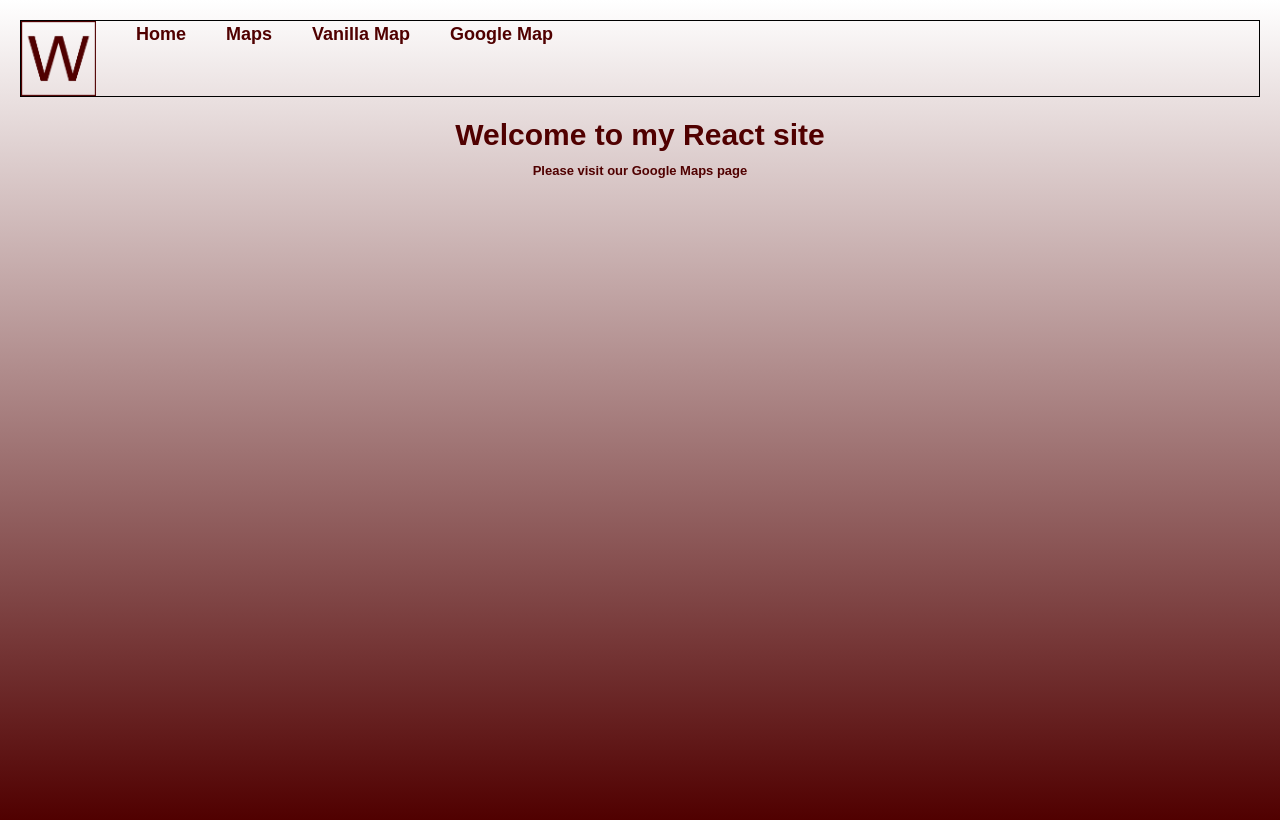
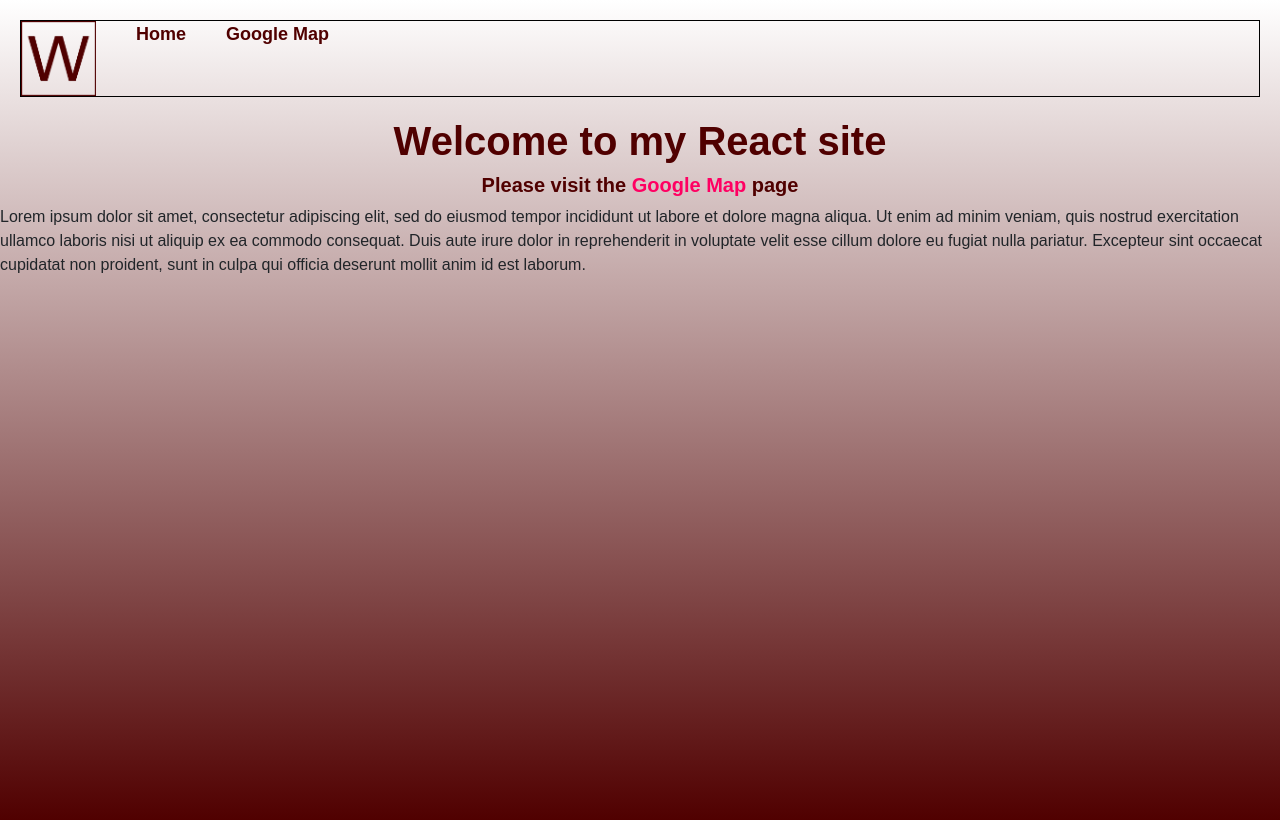
Before and after one commit to wendelljones/reacttestproject_30a, a React (Create React App) app: page / in a window 1280 px wide. Built offline with nearby package versions, Linux system fonts and the light colour scheme.

Commit message:
cleaned up nav and css structure some. needs more

```diff
--- a/src/App.js
+++ b/src/App.js
@@ -1,9 +1,6 @@
-import logo from './logo.svg';
 import './App.css';
 import { BrowserRouter as Router, Route, Routes, Link } from 'react-router-dom';
 import Homepage from './components/homepage';
-import GoogleMapFor30 from './components/maps';
-import Vanillamap from './components/vanillamap';
 import Gmap from './components/googlemap';
 
 function App() {
@@ -13,15 +10,11 @@ function App() {
       <img className="navImage" src="../images/wBrandMark_maroon_300x300.png" />
       <nav className='navLink'>
         <Link to="/">Home</Link>
-        <Link to="/maps">Maps</Link>
-        <Link to="/vanillamap">Vanilla Map</Link>
         <Link to="/googlemap">Google Map</Link>
       </nav>
       </div>
       <Routes>
         <Route path="/" element={<Homepage />} />
-        <Route path='/maps' element={<GoogleMapFor30 />} />
-        <Route path='/vanillaMap' element={<Vanillamap />} />
         <Route path='/googlemap' element={<Gmap />} />
       </Routes>
     </Router>
--- a/src/components/googlemap.js
+++ b/src/components/googlemap.js
@@ -16,9 +16,9 @@ const center = {
 const markers = [
     {
         position: { lat: 37.780079, lng: -122.420174 },
-        title: "Golden Gate Bridge",
-        info: "Famed 4,200 ft art deco suspension bridge open to car, bike & foot traffic. ",
-        image: "./images/goldenGate_300x169.jpg",
+        title: "San Francisco",
+        info: "San Francisco is a city in California, located in the northern part of the state between the Pacific Ocean and San Francisco Bay. It's the 4th largest city in California and the 17th largest in the United States, with a population of 873,965 in 2020. San Francisco is known for its unique architecture, steep hills, and the Golden Gate Bridge, and is also the economic and cultural center of the San Francisco Bay Area.",
+        image: "./images/sanFrancisco_300x200.jpg",
     },
     {
         position: { lat: 32.7767, lng: -96.7970 },
@@ -63,7 +63,7 @@ function Gmap() {
                 });
             });
         } else {
-            console.error('AdvancedMarkerElement is not available. Falling back to standard markers.');
+            console.error('I could not us AdvancedMarkerElement because React does not have an import for it');
             markers.forEach(marker => {
                 const fallbackMarker = new google.maps.Marker({
                     position: marker.position,
@@ -89,7 +89,7 @@ function Gmap() {
 
     return (
         <div className="pageTitle">
-            <h1>This is a Google API map</h1>
+            <h1>This is a GoogleMap API</h1>
             <div className="mapbox">
                 <LoadScript
                     googleMapsApiKey={API_KEY}
@@ -98,7 +98,7 @@ function Gmap() {
                     <GoogleMap
                         mapContainerStyle={containerStyle}
                         center={center}
-                        zoom={5.5}
+                        zoom={5}
                         options={{
                             mapId: MAP_ID
                         }}
--- a/src/components/header.js
+++ b/src/components/header.js
@@ -1,6 +1,6 @@
 import React from "react";
+import { Link } from "react-router-dom";
 import './styles/header.css';
-import { Link } from "react-router-dom";
 
 function Header()  {
     return (
--- a/src/components/homepage.js
+++ b/src/components/homepage.js
@@ -1,13 +1,17 @@
 import React from "react";
+import { BrowserRouter as Router, Route, Routes, Link } from 'react-router-dom';
 import '../styles/homepage.css';
 
 function Homepage() {
     return (
-        <div className="homepageText">
-            <h1>Welcome to my React site</h1>
-            <h4>Please visit our Google Maps page</h4>
-        </div>
-    )
+            <div>
+                <h1>Welcome to my React site</h1>
+                <h4>Please visit the <Link to="/googlemap">Google Map</Link> page</h4>
+                <div>
+                <p>Lorem ipsum dolor sit amet, consectetur adipiscing elit, sed do eiusmod tempor incididunt ut labore et dolore magna aliqua. Ut enim ad minim veniam, quis nostrud exercitation ullamco laboris nisi ut aliquip ex ea commodo consequat. Duis aute irure dolor in reprehenderit in voluptate velit esse cillum dolore eu fugiat nulla pariatur. Excepteur sint occaecat cupidatat non proident, sunt in culpa qui officia deserunt mollit anim id est laborum.</p>
+                </div>
+            </div>
+            );
 }
 
 export default Homepage;
--- a/src/index.css
+++ b/src/index.css
@@ -1,9 +1,7 @@
 body {
   min-height: 100vh;
   margin: 20;
-  font-family: -apple-system, BlinkMacSystemFont, 'Segoe UI', 'Roboto', 'Oxygen',
-    'Ubuntu', 'Cantarell', 'Fira Sans', 'Droid Sans', 'Helvetica Neue',
-    sans-serif;
+  font-family: Arial, Helvetica, sans-serif;
   -webkit-font-smoothing: antialiased;
   -moz-osx-font-smoothing: grayscale;
   background: linear-gradient(to bottom, #ffffff 0%,#500000 100%);
@@ -20,6 +18,25 @@ footer {
 }
 
 code {
-  font-family: source-code-pro, Menlo, Monaco, Consolas, 'Courier New',
-    monospace;
+  font-family: Arial, Helvetica, sans-serif;
 }
+
+h1 {
+  font-size: 40px;
+  font-weight: 700;
+  text-align: center;
+  color: #500000;
+}
+
+h4 {
+  font-family: Arial, Helvetica, sans-serif;
+  font-size: 20px;
+  font-weight: 600;
+  text-align: center;
+  color: #500000;
+}
+
+a {
+  color: #FF0062;
+
+}
--- a/src/styles/maps.css
+++ b/src/styles/_OLD/maps_OLD.css
@@ -3,14 +3,14 @@
 
 h4 {
     font-family: Arial, Helvetica, sans-serif;
-    font-size: 13px;
+    font-size: 50px;
     font-weight: 700;
     margin-top: 10px;
     color: #500000;
 }
 
 .mapDiv {
-    width: 60%;
+    width: 20%;
     margin-left: auto;
     margin-right: auto;
     border-radius: 15px;
--- a/src/styles/googlemap.css
+++ b/src/styles/googlemap.css
@@ -1,10 +1,4 @@
 
-h1 {
-    font-family: Arial, Helvetica, sans-serif;
-    font-size: 30px;
-    font-weight: 700;
-    color: #500000;
-}
 
 .pageTitle {
     text-align: center;
@@ -21,35 +15,42 @@ h1 {
     margin-bottom: 20px;
 }
 
-.infoWindow {
-    width: 25px;
-}
-
 .info-window {
-    font-family: Arial, Helvetica, sans-serif;
-    font-size: 20px;
-    color: #500000;
-    width: 350px;
+    width: 200px;
 }
 
 .info-window img {
     border-radius: 10px;
     border: 1px solid #500000;
-    margin: 5px;
+    max-width: 200px;
+    margin: auto;
     box-shadow: 3px 3px 10px rgba(0, 0, 0, 0.5);
 }
 
 .info-window h2 {
     font-family: Arial, Helvetica, sans-serif;
-    font-size: 28px;
+    font-size: 18px;
     font-weight: 600;
-    margin: 8px;
+    margin: 10px;
 }
 
 .info-window p {
     font-family: Arial, Helvetica, sans-serif;
-    font-size: 15px;
+    font-size: 12px;
     color: #000000;
     text-align: left;
-    margin: 8px;
+    margin: 0px;
 }
+
+.locationCallout > button {
+    background: none;
+    background-color: #FFFFFF;
+    border: none;
+    font-weight: 500;
+    font-size: 18px;
+    color: #500000;
+    cursor: pointer;
+    position: absolute;
+    right: 10px;
+    top: 10px;
+}
--- a/src/styles/homepage.css
+++ b/src/styles/homepage.css
@@ -1,16 +1,4 @@
-h1 {
-    font-family: Arial, Helvetica, sans-serif;
-    font-size: 50px;
-    font-weight: 700;
-    color: #500000;
-}
 
-h4 {
-    font-family: Arial, Helvetica, sans-serif;
-    font-size: 30px;
-    font-weight: 500;
-    color: #500000;
-}
 
 .homepageText {
     text-align: center;
```
Also changed, not shown: public/images/sanFrancisco_300x200.jpg (added), src/components/_OLD/maps_OLD.js (renamed from src/components/maps.js), src/components/_OLD/vanillamap_OLD.js (renamed from src/components/vanillamap.js), src/styles/_OLD/vanillamap_OLD.css (renamed from src/styles/vanillamap.css).
